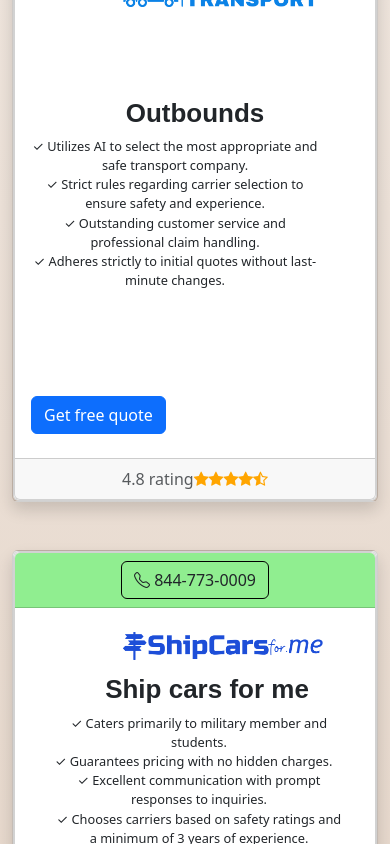
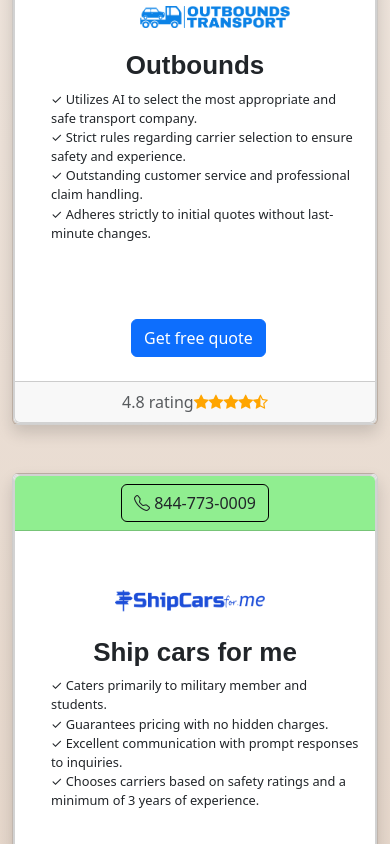
Before and after one commit to Ramazan774/topmovingexperts, a React (Create React App) app: page / in a window 390 px wide. Shown: the part 1820-2664 px from the top of the page. Built offline with nearby package versions, Linux system fonts and the light colour scheme.

Commit message:
card content design

```diff
--- a/src/components/Card1.js
+++ b/src/components/Card1.js
@@ -17,7 +17,7 @@ const Card1 = () => {
                         </div>
                     </div>
                 <div class="col">
-                    <div class="card-body">
+                    <div class="card-body text-center">
                         <h5 class="card-title" style={{fontFamily:"sans-serif", fontWeight:"bold", fontSize:"26px"}}>LFGO</h5>
                             <div className="content">
                                 <div class="checkmark" style={{display:"flex", alignItems:"center"}}>&#10003; Prices are always guaranteed.</div>
--- a/src/components/Card2.js
+++ b/src/components/Card2.js
@@ -12,11 +12,11 @@ const Card2 = () => {
                 <div class="row no-gutters">
                     <div class="col-auto" style={{textAlign:"left", marginTop:"75px", marginLeft:"25px"}}>
                         <div className="out-logo">
-                            <img src={image} class="img-fluid" alt="" width={200} height={100} />
+                            <img src={image} class="img-fluid" alt="" width={175} height={100} />
                         </div>
                     </div>
                 <div class="col">
-                    <div class="card-body">
+                    <div class="card-body text-center">
                         <h5 class="card-title" style={{fontFamily:"sans-serif", fontWeight:"bold", fontSize:"26px",}}>Outbounds</h5>
                             <div className="content">
                                 <div className="checkmark" style={{display:"flex", alignItems:"center"}}>&#10003; Utilizes AI to select the most appropriate and safe transport company.</div>
--- a/src/components/Card3.js
+++ b/src/components/Card3.js
@@ -16,7 +16,7 @@ const Card3 = () => {
                         </div>
                     </div>
                 <div class="col">
-                    <div class="card-body">
+                    <div class="card-body text-center">
                         <h5 class="card-title" style={{fontFamily:"sans-serif", fontWeight:"bold", fontSize:"26px"}}>Ship cars for me</h5>
                         <div className="content">
                             <div className="checkmark" style={{display:"flex", alignItems:"center"}}>&#10003; Caters primarily to military member and students.</div>
--- a/src/containers/App.css
+++ b/src/containers/App.css
@@ -34,93 +34,24 @@
 
 @media (min-width: 768px) and (max-width: 991px){
     /* Large devices (tablets, 768px and up) */
-    p {
-        font-size: 1rem;
-        width: 100% !important;
-    }
-
-    .card {
-        display: block !important;
-        width: 100% !important;
-        flex:none !important;
-    }
-
-    .checkmark {
-        font-size: 1rem;
-    }
-
-}
-
-@media (min-width: 576px) and (max-width: 767px){
-    /* Medium devices (landscape phones, 576px and up) */
-    p {
-        font-size: 0.8rem;
-
-    }
-
-    .card {
-        display: block !important;
-        width: 100% !important;
-        flex:none !important;
-    }
-
-    .checkmark {
-        font-size: 0.8rem;
-    }
-}
-
-@media (min-width: 391px) and (max-width: 575px) {
-    /* Small devices (phones, less than 576px) */
     .logo {
-        position: absolute;
-        top: 0;
-        left: 30%;
+        position: relative;
+        width: 200px;
+        height: 100px;
+        margin-left: 220px;
     }
 
     .out-logo {
-        position: absolute;
-        top:3cm;
-        left: 30%;
+        position: relative;
+        margin-bottom: 1px;
+        width: 200px;
+        height: 10px;
+        margin-left: 220px;
     }
 
     .content {
-        width: 22rem;
-    }
-
-    .card-body {
-        margin-top: 60px;
-    }
-
-    p {
-        font-size: 0.8rem;
-    }
-    .card {
-        display: block !important;
-        width: 100% !important;
-        flex:none !important;
-    }
-    .checkmark {
-        font-size: 0.8rem;
-    }
-}
-
-@media (max-width: 390px) {
-    /* Small devices (phones, less than 576px) */
-    .logo {
-        position: absolute;
-        top: 0;
-        left: 30%;
-    }
-
-    .out-logo {
-        position: absolute;
-        top:2cm;
-        left: 30%;
-    }
-
-    .content {
-        width: 18rem;
-        align-items: left;
+        margin-right: 160px;
+        margin-left: 120px;
     }
 
     p {
@@ -132,12 +63,153 @@
     }
 
     .card {
-        display: block !important;
-        width: 100% !important;
-        flex:none !important;
+        width: 100%;
+        margin: 0 auto;
+    }
+
+    .checkmark {
+        font-size: 1rem;
+        text-align: left;
+    }
+
+    .btn-primary {
+        position: relative;
+        margin-left: 250px;
+    }
+
+}
+
+@media (min-width: 576px) and (max-width: 767px){
+    /* Medium devices (landscape phones, 576px and up) */
+    .logo {
+        display: block;
+        width: 200px;
+        height: 100px;
+        margin-left: 150px;
+    }
+
+    .out-logo {
+        position: relative;
+        margin-bottom: 1px;
+        width: 200px;
+        height: 10px;
+        margin-left: 150px;
+    }
+
+    .content {
+        margin-left: 80px;
+    }
+
+    p {
+        font-size: 0.6rem;
+    }
+
+    .card-body {
+        margin-top: 50px;
+    }
+
+    .card {
+        width: 100%;
+        margin: 0 auto;
     }
 
     .checkmark {
         font-size: 0.8rem;
+        text-align: left;
+    }
+
+    .btn-primary {
+        position: relative;
+        margin-left: 180px;
     }
 }
+
+@media (min-width: 391px) and (max-width: 575px) {
+    /* Small devices (phones, less than 576px) */
+    .logo {
+        display: block;
+        width: 150px;
+        height: 70px;
+        margin-left: 120px;
+    }
+
+    .out-logo {
+        position: relative;
+        margin-bottom: 1px;
+        width: 150px;
+        height: 10px;
+        margin-left: 100px;
+    }
+
+    .content {
+        margin-left: 20px;
+    }
+
+    p {
+        font-size: 0.6rem;
+    }
+
+    .card-body {
+        margin-top: 20px;
+    }
+
+    .card {
+        width: 100%;
+        margin: 0 auto;
+    }
+
+    .checkmark {
+        font-size: 0.8rem;
+        text-align: left;
+    }
+
+    .btn-primary {
+        position: relative;
+        margin-left: 120px;
+    }
+}
+
+@media (max-width: 390px) {
+    /* Small devices (phones, less than 576px) */
+    .logo {
+        display: block;
+        width: 150px;
+        height: 70px;
+        margin-left: 100px;
+    }
+
+    .out-logo {
+        position: relative;
+        margin-bottom: 1px;
+        width: 150px;
+        height: 10px;
+        margin-left: 100px;
+    }
+
+    .content {
+        margin-left: 20px;
+    }
+
+    p {
+        font-size: 0.6rem;
+    }
+
+    .card-body {
+        margin-top: 20px;
+    }
+
+    .card {
+        width: 100%;
+        margin: 0 auto;
+    }
+
+    .checkmark {
+        font-size: 0.8rem;
+        text-align: left;
+    }
+
+    .btn-primary {
+        position: relative;
+        margin-left: 100px;
+    }
+}
```
